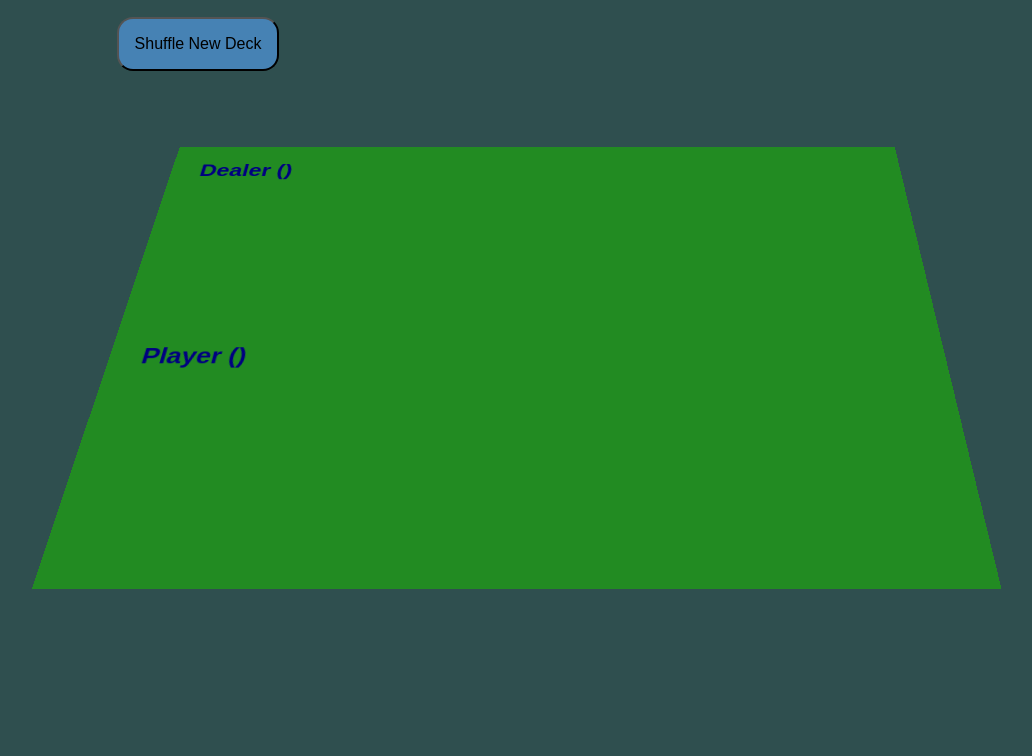
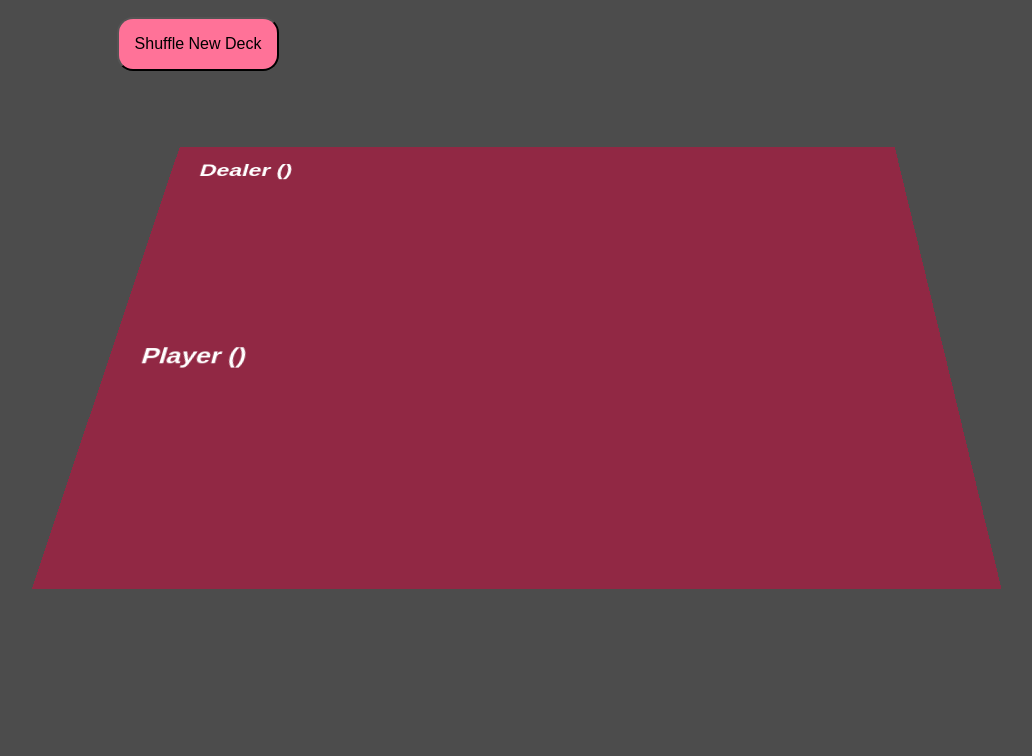
Before and after one commit to candicecz/vanilla-blackjack, a plain HTML site: page index.html in a window 1280 px wide. Shown: the part 84-840 px from the top of the page, without its empty margins (45-1077 px from the left). Drawn offline with Linux system fonts and the light colour scheme.

Commit message:
Update styles.css

```diff
--- a/styles.css
+++ b/styles.css
@@ -1,6 +1,6 @@
 body {
   height: 100vh;
-  background: DarkSlateGray ;
+  background: #4c4c4c ;
 }
 
 h1 {
@@ -13,7 +13,7 @@ h1 {
 h2 {
   font-family: fantasy;
   font-size: 26px;
-  color: Navy;
+  color: white;
 }
 
 .game-container {
@@ -28,7 +28,7 @@ h2 {
   width: 85%;
   transform: rotateX(35deg);
   padding: 0 2rem 2rem 2rem;
-  background: ForestGreen;
+  background: #912844;
 }
 
 #dealer-area {
@@ -64,7 +64,7 @@ h2 {
 }
 
 button {
-  background: SteelBlue;
+  background: #ff7298;
   padding: 1rem;
   font-size: 1rem;
   border-radius: 1rem;
```
